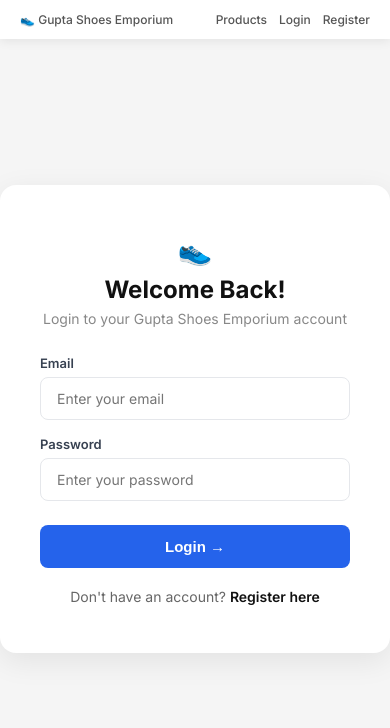
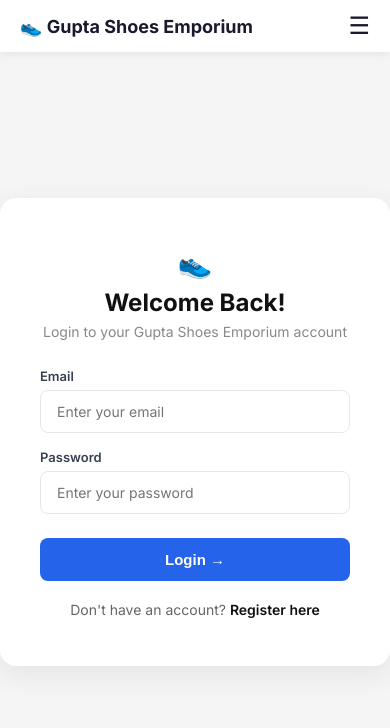
Before and after one commit to adityaguptaji18/Shoes-Website, a React (Vite) app in the folder Frontend/: page /login in a window 390 px wide. Shown: the top 728 px of the page. Built offline with nearby package versions, Linux system fonts and the light colour scheme.

Commit message:
Hamburger menu + Mobile responsive

```diff
--- a/Frontend/src/components/Navbar.jsx
+++ b/Frontend/src/components/Navbar.jsx
@@ -1,37 +1,68 @@
 import {Link , useNavigate} from 'react-router-dom';
 import { useAuth } from '../context/AuthContext';
+import { useState } from 'react';
 import '../styles/Navbar.css'
 const Navbar=()=>{
   const {user,logout,isAdmin}=useAuth();
+  const [menuOpen, setMenuOpen] = useState(false);
   const navigate =useNavigate();
   const handleLogout=()=>{
     logout();
     navigate('/');
   }
+  // return (
+  //   <nav className='navbar'>
+  //     <Link to="/">
+  //       👟 Gupta Shoes Emporium
+  //     </Link>
+  //     <div>
+  //       <Link to="/products">Products</Link>
+  //       {user?(
+  //         <>
+  //         <Link to="/cart">Cart</Link>
+  //         <Link to="/wishlist">❤️ Wishlist</Link>
+  //         <Link to="/my-orders">My Orders</Link>
+  //         {isAdmin && <Link to="/admin">Admin Panel</Link>}
+  //         <span>Hi, {user.name}</span>
+  //         <button onClick={handleLogout} className='logout-btn'>Logout</button>
+  //         </>
+  //         ):(
+  //           <>
+  //         <Link to="/login">Login</Link>
+  //         <Link to="/register">Register</Link>
+  //         </>
+  //         )}
+  //     </div>
+  //   </nav>
+  //)
   return (
-    <nav className='navbar'>
-      <Link to="/">
-        👟 Gupta Shoes Emporium
-      </Link>
-      <div>
-        <Link to="/products">Products</Link>
-        {user?(
+  <nav className="navbar">
+    <Link to="/" className="navbar-logo">👟 Gupta Shoes Emporium</Link>
+
+
+    <button className="hamburger" onClick={() => setMenuOpen(!menuOpen)}>
+      {menuOpen ? '✕' : '☰'}
+    </button>
+
+
+    <div className={`navbar-links ${menuOpen ? 'open' : ''}`}>
+      <Link to="/products" onClick={() => setMenuOpen(false)}>Products</Link>
+
+      {user ? (
         <>
-          <Link to="/cart">Cart</Link>
-          <Link to="/wishlist">❤️ Wishlist</Link>
-          <Link to="/my-orders">My Orders</Link>
-          {isAdmin && <Link to="/admin">Admin Panel</Link>}
+          <Link to="/cart" onClick={() => setMenuOpen(false)}>🛒 Cart</Link>
+          <Link to="/wishlist" onClick={() => setMenuOpen(false)}>❤️ Wishlist</Link>
+          <Link to="/my-orders" onClick={() => setMenuOpen(false)}>My Orders</Link>          {isAdmin && <Link to="/admin" onClick={() => setMenuOpen(false)}>Admin Panel</Link>}
           <span>Hi, {user.name}</span>
-          <button onClick={handleLogout} className='logout-btn'>Logout</button>
+          <button onClick={handleLogout} className="logout-btn">Logout</button>
         </>
-          ):(
+      ) : (
         <>
-          <Link to="/login">Login</Link>
-          <Link to="/register">Register</Link>
+          <Link to="/login" onClick={() => setMenuOpen(false)}>Login</Link>
+          <Link to="/register" onClick={() => setMenuOpen(false)}>Register</Link>
         </>
       )}
     </div>
-    </nav>
-  )
+  </nav>);
 }
 export default Navbar;
--- a/Frontend/src/styles/Navbar.css
+++ b/Frontend/src/styles/Navbar.css
@@ -1,67 +1,3 @@
-/* .navbar{
-  display: flex;
-  flex-wrap: nowrap;
-  flex-direction: row;
-  justify-content: space-between;
-  padding: 14px 40px;
-  background-color: #111;
-  position: sticky;
-  top: 0;
-  z-index: 100;
-}
-
-.navbar a{
-  color: #ddd;
-  text-decoration: none;
-  font-size: 13px;
-}
-.navbar a:hover{
-  color: #fff;
-}
-.navbar div{
-  display: flex;
-  align-items: center;
-  gap: 20px;
-}
-.navbar span{
-  color: darkgoldenrod;
-  font-size: 14px;
-}
-
-.logout-btn{
-  background-color: #e74c3c;
-  color: white;
-  border: none;
-  padding: 6px 14px;
-  border-radius: 5px;
-  cursor: pointer;
-}
-
-@media (max-width: 768px) {
-  .navbar {
-    padding: 10px 16px;
-    flex-wrap: wrap;
-  }
-
-  .navbar-logo {
-    font-size: 16px;
-  }
-
-  .navbar div {
-    gap: 8px;
-    flex-wrap: wrap;
-  }
-
-  .navbar a {
-    font-size: 11px;
-  }
-
-  .logout-btn {
-    padding: 4px 8px;
-    font-size: 11px;
-  }
-} */
-
 .navbar {
   display: flex;
   justify-content: space-between;
@@ -75,20 +11,19 @@
 }
 
 .navbar-logo {
-  font-size: 20px;
+  font-size: 18px;
   font-weight: 700;
   color: #1a1a2e;
   text-decoration: none;
-  letter-spacing: -0.5px;
 }
 
-.navbar div {
+.navbar-links {
   display: flex;
   align-items: center;
-  gap: 32px;
+  gap: 24px;
 }
 
-.navbar a {
+.navbar-links a {
   color: #555;
   text-decoration: none;
   font-size: 14px;
@@ -96,11 +31,11 @@
   transition: color 0.2s;
 }
 
-.navbar a:hover {
+.navbar-links a:hover {
   color: #2563eb;
 }
 
-.navbar span {
+.navbar-links span {
   color: #2563eb;
   font-size: 14px;
   font-weight: 600;
@@ -122,22 +57,50 @@
   background: #1d4ed8;
 }
 
+/* Hamburger button */
+.hamburger {
+  display: none;
+  background: none;
+  border: none;
+  font-size: 24px;
+  cursor: pointer;
+  color: #1a1a2e;
+}
+
 @media (max-width: 768px) {
   .navbar {
     padding: 12px 20px;
-    flex-wrap: nowrap;
+    flex-wrap: wrap;
   }
 
-  .navbar div {
-    gap: 12px;
+  .hamburger {
+    display: block;
   }
 
-  .navbar a {
-    font-size: 12px;
+  .navbar-links {
+    display: none;
+    width: 100%;
+    flex-direction: column;
+    align-items: flex-start;
+    gap: 16px;
+    padding: 16px 0;
+    border-top: 1px solid #e5e7eb;
+    margin-top: 12px;
+  }
+
+  .navbar-links.open {
+    display: flex;
+  }
+
+  .navbar-links a {
+    font-size: 15px;
+    width: 100%;
+    padding: 4px 0;
   }
 
   .logout-btn {
-    padding: 6px 12px;
-    font-size: 12px;
+    width: 100%;
+    padding: 10px;
+    text-align: center;
   }
 }
```
Lines whose indentation alone changed are shown as unchanged.
